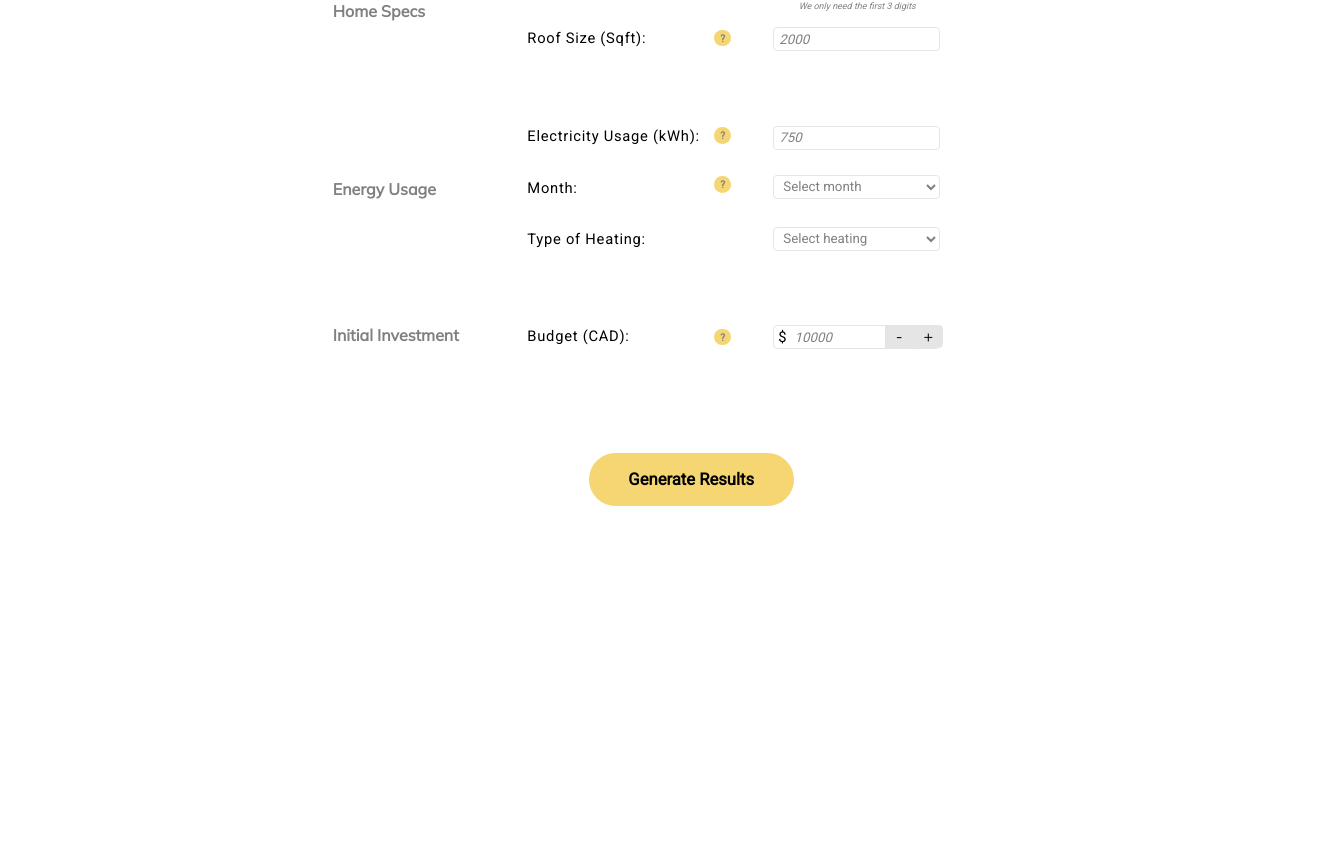
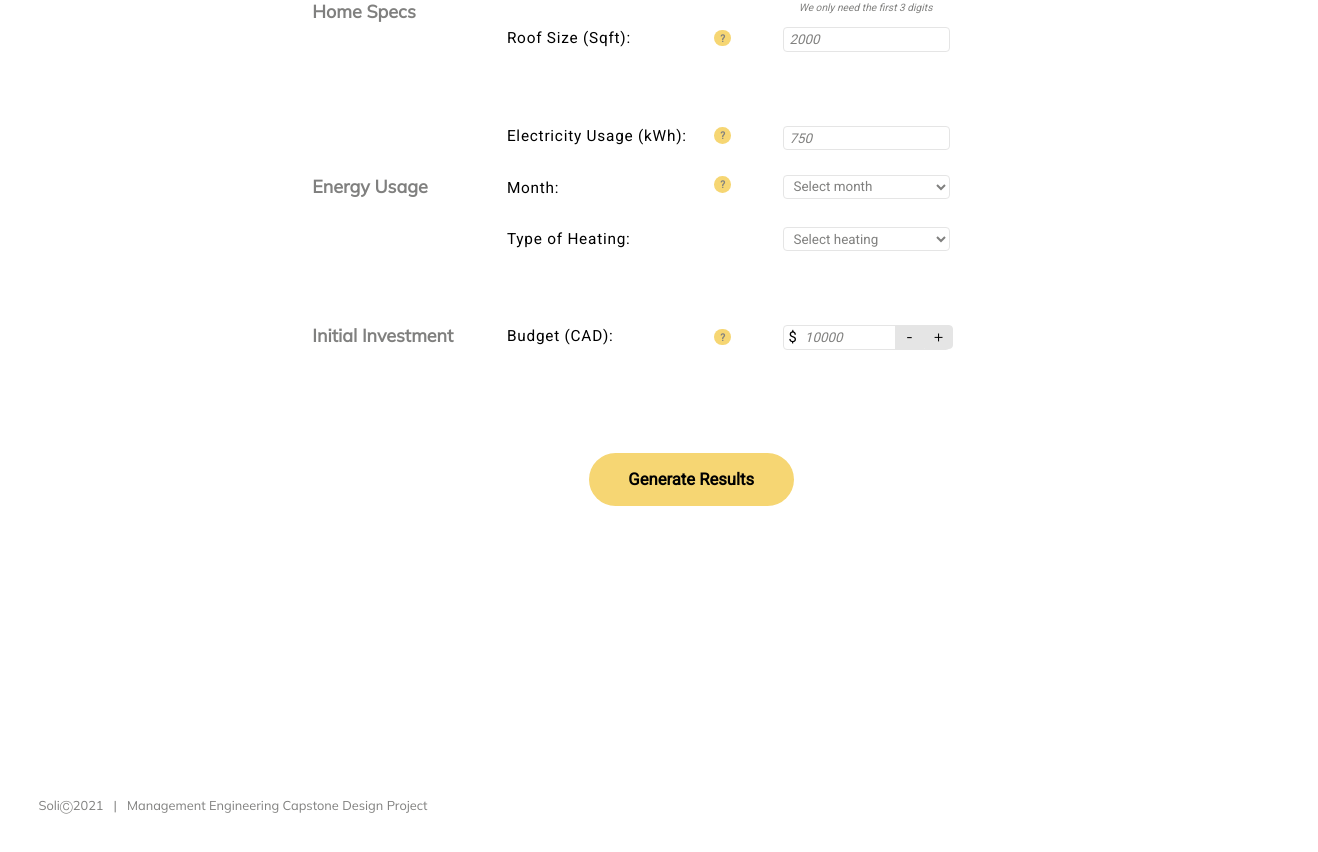
Before and after one commit to tanushree-sharma/fydp-app, a React (Create React App) app: page /start-saving in a window 1280 px wide. Shown: the part 436-1288 px from the top of the page, 1318 px wide, since content can reach past the window. Built offline with nearby package versions, Linux system fonts and the light colour scheme.

Commit message:
adding whitespace changes

```diff
--- a/src/App.css
+++ b/src/App.css
@@ -9,7 +9,6 @@
 .App {
   display: flex;
   width: 100vw;
-  height: 200vh;
 }
 
 .sticky {
@@ -83,8 +82,7 @@ ul.nav-right {
   position: relative;
   top: 4%;
   width: 100%;
-  height: 100%;
-  overflow-x: hidden;
+  height: 200vh;
 
 }
 
@@ -92,7 +90,7 @@ ul.nav-right {
   position: absolute;
   width: 53vw;
   left: 46%;
-  top: 1%;
+  top: 5%;
 }
 
 #mainText {
@@ -158,7 +156,7 @@ ul.nav-right {
   width: 7vw;
   position: absolute;
   left: 47%;
-  top: 40%;
+  top: 43%;
 
   animation-duration: 1.5s;
   animation-iteration-count: infinite;
@@ -383,6 +381,34 @@ ul.nav-right {
   outline: none;
 }
 
+.startSaving {
+  display: flex;
+  width: 100vw;
+  height: 200vh;
+}
+
+.footer-ss {
+  position: absolute;
+  clear: both;
+  top: 210%;
+  color: #80807f;
+  font-family: "Mulish";
+  font-weight: 500;
+  font-size: 1vw;
+  line-height: 10vh;
+  width: 100%;
+  left: -11.75%;
+}
+
+#footerspace {
+  position: absolute;
+  top: 207.5%;
+  left: 0%;
+  width: 100%;
+  height: 6vh;
+  color: white;
+}
+
 .Panel {
   position: absolute;
   width: 100%;
@@ -562,14 +588,15 @@ ul.nav-right {
   position: absolute;
   width: 14vw;
   height: 2.4vh;
-  left: 39%;
+  left: 37%;
   font-family: Roboto;
   font-style: normal;
   font-weight: normal;
-  font-size: 1.15vw;
+  font-size: 1.2vw;
   line-height: 2.097vh;
   letter-spacing: 0.05em;
   color: #000000;
+  white-space: nowrap;
   text-align: left;
 }
 
@@ -578,6 +605,7 @@ ul.nav-right {
   font-style: italic;
   font-weight: 400;
   color: #80807f;
+  font-size: 1.05vw;
 }
 
 .field-input-dod::placeholder {
@@ -585,6 +613,7 @@ ul.nav-right {
   font-style: italic;
   font-weight: 400;
   color: #80807f;
+  font-size: 1.05vw;
 }
 
 .field-inputs-budget::placeholder {
@@ -592,6 +621,7 @@ ul.nav-right {
   font-style: italic;
   font-weight: 400;
   color: #80807f;
+  font-size: 1.05vw;
 }
 
 .dropdownFormat {
@@ -599,6 +629,7 @@ ul.nav-right {
   font-style: italic;
   font-weight: 400;
   color: #80807f;
+  font-size: 1.05vw;
 }
 
 #postal-text {
@@ -606,7 +637,7 @@ ul.nav-right {
   width: 11vw;
   height: 2.7vh;
   left: 65.5%;
-  font-size: 0.7vw;
+  font-size: 0.8vw;
   font-family: Roboto;
   font-style: italic;
   font-weight: 200;
@@ -709,16 +740,17 @@ ul.nav-right {
   position: absolute;
   width: 10vw;
   height: 2.5vh;
-  left: 20%;
+  left: 18%;
   font-family: Mulish;
   font-style: normal;
   font-weight: 600;
-  font-size: 1.25vw;
+  font-size: 1.4vw;
   line-height: 2.5vh;
   /* identical to box height */
   display: flex;
   align-items: center;
   color: #80807f;
+  white-space: nowrap;
 }
 
 .qGraphic {
@@ -733,7 +765,7 @@ ul.nav-right {
 }
 
 #energy-usage {
-  top: 88.5%;
+  top: 88%;
 }
 
 #initial-inv1 {
@@ -854,7 +886,7 @@ ul.nav-right {
 #generate-box2 {
   position: absolute;
   left: 45%;
-  top: 160%;
+  top: 150%;
   width: 20%;
   height: 10%;
   border: none;
@@ -878,6 +910,11 @@ ul.nav-right {
   border: none;
   outline: none;
   text-align: center;
+  display: block;
+}
+
+#results-button2 {
+  top: 160%;
 }
 
 #results-button1:hover {
@@ -920,16 +957,25 @@ ul.nav-right {
   user-select: none;
 }
 
+.whitesquare {
+  position: absolute;
+  left: 43.5%;
+  top: 177%;
+  height: 20px;
+  width: 100px;
+  background-color: white;
+}
+
 .value-button:hover {
   cursor: pointer;
 }
 
 form #decrease {
-  left: 73.9%;
+  left: 74.9%;
   border-radius: 0 0 0 0;
   width: 2.11vw;
   top: 116%;
-  height: 2.6vh;
+  height: 2.7vh;
   background: #e5e5e5;
   font-family: "Mulish";
   font-style: normal;
@@ -939,27 +985,17 @@ form #decrease {
 form #percentage {
   position: absolute;
   top: 126.5%;
-  left: 63.5%;
+  left: 64.5%;
   font-family: "Roboto";
   font-weight: 100;
   font-size: 1.15vw;
   color: #000000;
 }
 
-form #dollar-sign1-line {
-  position: absolute;
-  top: 114.87%;
-  left: 64.5%;
-  font-family: "Mulish";
-  font-weight: 50;
-  font-size: 1.7vw;
-  color: #8a7979;
-}
-
 form #dollar-sign1 {
   position: absolute;
   top: 116.5%;
-  left: 63.5%;
+  left: 64.5%;
   font-family: "Roboto";
   font-weight: 100;
   font-size: 1.15vw;
@@ -969,7 +1005,7 @@ form #dollar-sign1 {
 form #dollar-sign2 {
   position: absolute;
   top: 142.5%;
-  left: 63.5%;
+  left: 64.5%;
   font-family: "Roboto";
   font-weight: 100;
   font-size: 1.15vw;
@@ -1004,11 +1040,11 @@ form #dollar-sign2 {
 }
 
 form #increase {
-  left: 76.75%;
+  left: 77.75%;
   width: 2.11vw;
   border-radius: 0 0.309vw 0.309vw 0;
   top: 116%;
-  height: 2.6vh;
+  height: 2.7vh;
   background: #e5e5e5;
   font-family: "Mulish";
   font-style: normal;
@@ -1030,11 +1066,11 @@ form #increase {
   outline: none;
 }
 form #decrease2 {
-  left: 73.9%;
+  left: 74.9%;
   border-radius: 0 0 0 0;
   width: 2.11vw;
   top: 142%;
-  height: 2.6vh;
+  height: 2.7vh;
   background: #e5e5e5;
   font-family: "Mulish";
   font-style: normal;
@@ -1049,7 +1085,7 @@ form #decrease2 {
 }
 
 form #increase2 {
-  left: 76.75%;
+  left: 77.75%;
   width: 2.11vw;
   border-radius: 0 0.309vw 0.309vw 0;
   top: 142%;
@@ -1086,8 +1122,8 @@ input[type="number"]::-webkit-outer-spin-button {
 .field-inputs {
   position: absolute;
   width: 13vw;
-  height: 3vh;
-  left: 63%;
+  height: 3.1vh;
+  left: 64%;
   background: #ffffff;
   border: 0.2vh solid #e5e5e5;
   box-sizing: border-box;
@@ -1101,8 +1137,8 @@ input[type="number"]::-webkit-outer-spin-button {
 .field-input-dod {
   position: absolute;
   width: 13vw;
-  height: 3vh;
-  left: 63%;
+  height: 3.1vh;
+  left: 64%;
   background: #ffffff;
   border: 0.2vh solid #e5e5e5;
   box-sizing: border-box;
@@ -1116,8 +1152,8 @@ input[type="number"]::-webkit-outer-spin-button {
 .field-inputs-budget {
   position: absolute;
   width: 13vw;
-  height: 3vh;
-  left: 63%;
+  height: 3.1vh;
+  left: 64%;
   background: #ffffff;
   border: 0.2vh solid #e5e5e5;
   box-sizing: border-box;
@@ -1139,8 +1175,8 @@ input[type="number"]::-webkit-outer-spin-button {
 .dropdown-inputs {
   position: absolute;
   width: 13vw;
-  height: 3vh;
-  left: 63%;
+  height: 3.1vh;
+  left: 64%;
   background: #ffffff;
   border: 0.2vh solid #e5e5e5;
   box-sizing: border-box;
@@ -1150,6 +1186,7 @@ input[type="number"]::-webkit-outer-spin-button {
   font-style: normal;
   font-weight: 400;
   color:black;
+  font-size: 1.05vw;
 }
 
 .vertical {
--- a/src/components/Footer.js
+++ b/src/components/Footer.js
@@ -7,7 +7,7 @@ class Footer extends Component {
         return (
             <div class="footer">
                 <p class="footer-left">
-                    <a>SoliⒸ2020</a> &nbsp;&nbsp;|&nbsp;&nbsp;&nbsp;
+                    <a>SoliⒸ2021</a> &nbsp;&nbsp;|&nbsp;&nbsp;&nbsp;
                     <a>Management Engineering Capstone Design Project</a>
                 </p>
             </div>
--- a/src/components/Results.html
+++ b/src/components/Results.html
@@ -903,7 +903,7 @@
     <!-- footer -->
     <div class="footer">
         <p class="footer-left">
-            <a>SoliⒸ2020</a> &nbsp;&nbsp;|&nbsp;&nbsp;&nbsp;
+            <a>SoliⒸ2021</a> &nbsp;&nbsp;|&nbsp;&nbsp;&nbsp;
             <a>Management Engineering Capstone Design Project</a>
         </p>
     </div>
--- a/src/components/startSaving.js
+++ b/src/components/startSaving.js
@@ -1,6 +1,7 @@
 import React, { Component } from 'react'
 import graphic from '../question_img.png'
 import warning from '../warning.png'
+import Footer from '../components/Footer'
 
 class startSaving extends Component {
     render() {
@@ -742,6 +743,7 @@ class startSaving extends Component {
                         <div id="generate-box2" onMouseOver={() => { finalCheckBatteryErrors(); }}>
                             <input type="submit" class="resultsButton" id="results-button2" value="Generate Results" onMouseOver={() => { checkBatteryValues(); }} />
                         </div>
+                        <div class="whitesquare"></div>
 
                         <form>
                             <div class="value-button" id="decrease2" onClick={() => { decreaseValue2(); }} value="Decrease Value">-</div>
@@ -752,6 +754,12 @@ class startSaving extends Component {
                         </form>
                     </form>
                 </div>
+
+                <div class="footer-ss">
+                    <Footer />
+                </div>
+
+                <p id="footerspace"> buffer space </p>
 
                 <div id="solarModal" class="modal">
                     <div class="modal-content">
```
Also changed, not shown: 1 other file (tests, documents, lock files or other folders).
